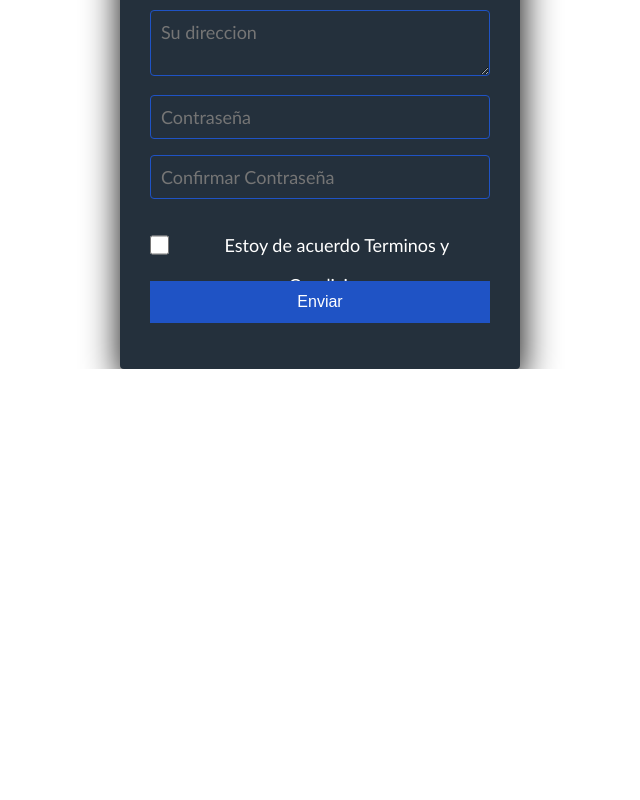
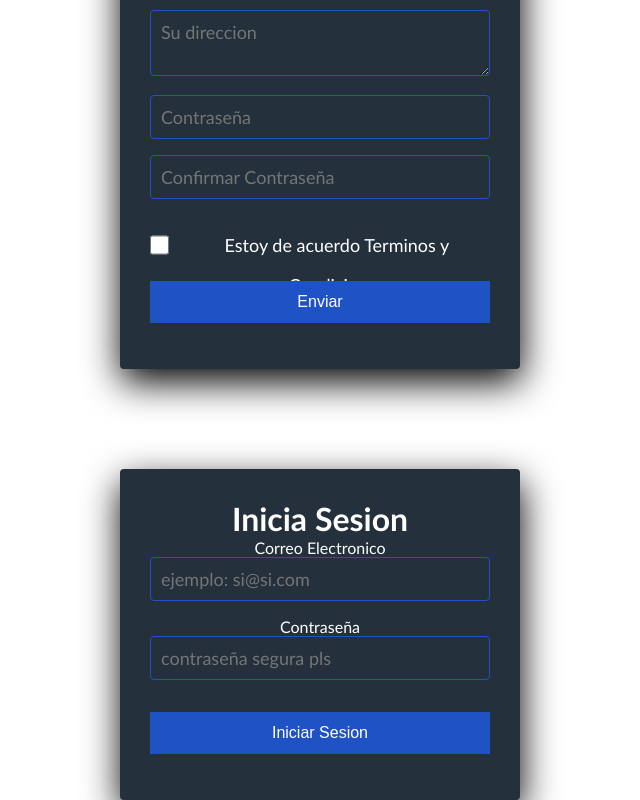
Before and after one commit to JuanPabloRami/Project-TouristAPP, a React (Create React App) app: page /login in a window 1280 px wide. Shown: the part 464-1264 px from the top of the page, without its empty margins (320-960 px from the left). Before the commit the page ends 833 px from the top, so only its background shows below. Built offline with nearby package versions, Linux system fonts and the light colour scheme.

Commit message:
feat: added login

```diff
--- a/src/App.js
+++ b/src/App.js
@@ -1,6 +1,7 @@
 import './App.css';
 import { Navbar} from '../src/components/Navbar/Navbar'
 import {Registro} from '../src/components/Registro/Registro'
+import {Login} from '../src/components/Login/Login'
 
 
 
@@ -10,6 +11,7 @@ function App() {
     <div className="App">
       <Navbar />
       <Registro/>
+      <Login/>
     </div>
   );
 }
--- /dev/null
+++ b/src/components/Login/Login.jsx
@@ -0,0 +1,16 @@
+import React from 'react'
+
+export const Login = () => {
+  return (
+    <form className="form-register">
+        <h1>Inicia Sesion</h1>
+        <div className="loginContainer">
+            <label htmlFor="email">Correo Electronico</label>
+            <input className="controls" type="email" id= "email" placeholder="ejemplo: si@si.com"/>
+            <label  htmlFor="pw">Contraseña</label>
+            <input className="controls" type="password" id= "pw" placeholder="contraseña segura pls"/>
+        <button className="botons">Iniciar Sesion</button>
+        </div>
+    </form>
+  )
+}
```
